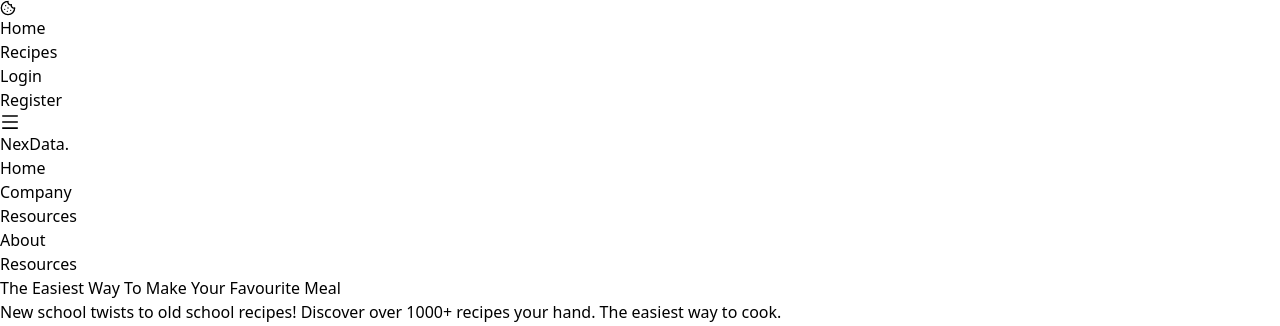
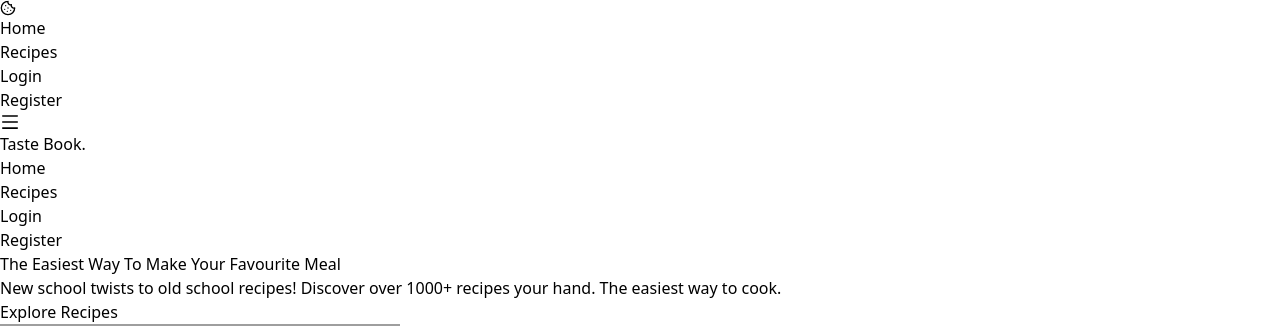
Before and after one commit to rorisangputu/cook-book, a React (Vite) app in the folder client/: page / in a window 1280 px wide. Shown: the top 326 px of the page. Built offline with nearby package versions, Linux system fonts and the light colour scheme; no server answers; grey boxes are pictures that could not be loaded.

Commit message:
changed nav links

```diff
--- a/client/src/components/Nav.jsx
+++ b/client/src/components/Nav.jsx
@@ -80,14 +80,37 @@ const Nav = () => {
                         : `fixed left-[-100%]`}
                     >
                         <h1 className='w-full text-3xl font-bold m-4 pt-5 text-[#00df9a]'>
-                            NexData.
+                            Taste Book.
                         </h1>
                         <ul className='cursor-pointer uppercase '>
-                            <li className='p-4 pl-4 hover:bg-[#000100] hover:text-white border-b border-b-gray-600'>Home</li>
-                            <li className='p-4 pl-4 hover:bg-[#000100] hover:text-white border-b border-b-gray-600'>Company</li>
-                            <li className='p-4 pl-4 hover:bg-[#000100] hover:text-white border-b border-b-gray-600'>Resources</li>
-                            <li className='p-4 pl-4 hover:bg-[#000100] hover:text-white border-b border-b-gray-600'>About</li>
-                            <li className='p-4 pl-4 hover:bg-[#000100] hover:text-white '>Resources</li>
+                            <li className='p-4 pl-4 hover:bg-[#000100] hover:text-white border-b border-b-gray-600'>
+                                <Link to="/">Home </Link>
+                            </li>
+                            <li className='p-4 pl-4 hover:bg-[#000100] hover:text-white border-b border-b-gray-600'>
+                                <Link to="/recipes">Recipes</Link>
+                            </li>
+                            {currentUser ? (
+                                <>
+                                    <li className='p-4 pl-4 hover:bg-[#000100] hover:text-white border-b border-b-gray-600'>
+                                        <Link to="/profile">Profile</Link>
+                                    </li>
+                                    <li className='p-4 pl-4 hover:bg-[#000100] hover:text-white'>
+                                        <Link to="/addrecipe">Add Recipe</Link>
+                                    </li>
+                                    <Link onClick={handleLogout}>
+                                        Logout
+                                    </Link>
+                                </>
+                            ) : (
+                                <>
+                                    <li className='p-4 pl-4 hover:bg-[#000100] hover:text-white border-b border-b-gray-600'>
+                                        <Link to="/login">Login</Link>
+                                    </li>
+                                    <li className='p-4 pl-4 hover:bg-[#000100] hover:text-white'>
+                                        <Link to="/register">Register</Link>
+                                    </li>
+                                </>
+                            )}
                         </ul>
                     </div>
                 </div>
```
